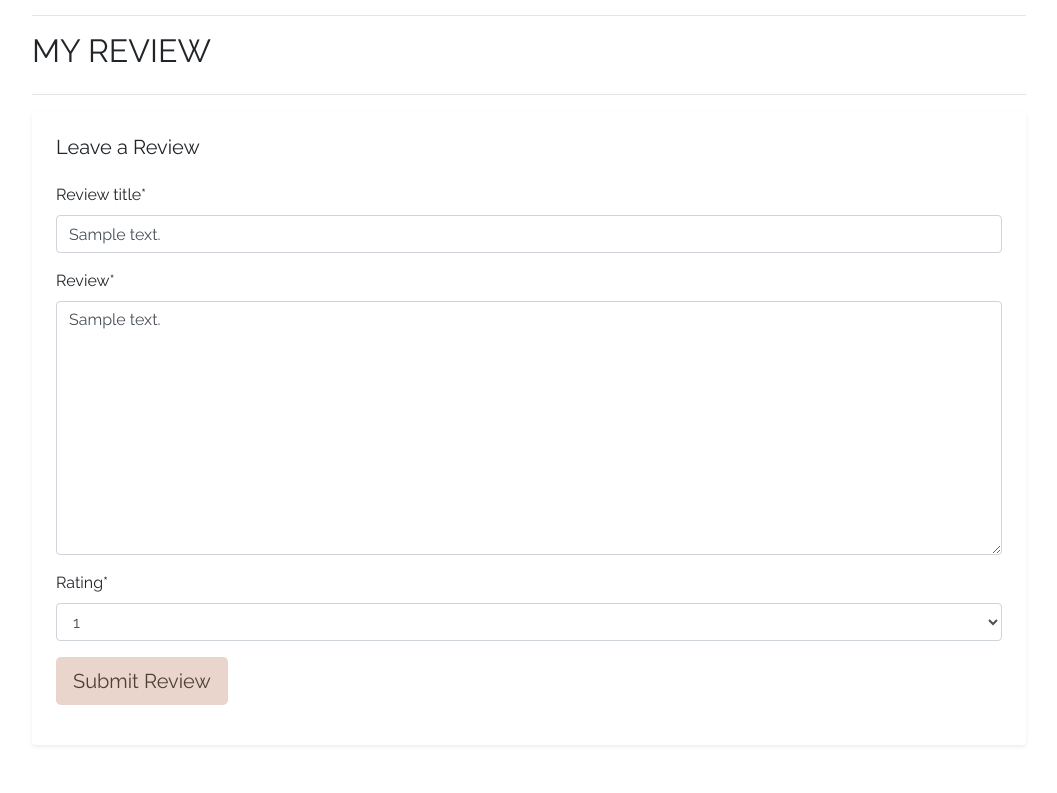
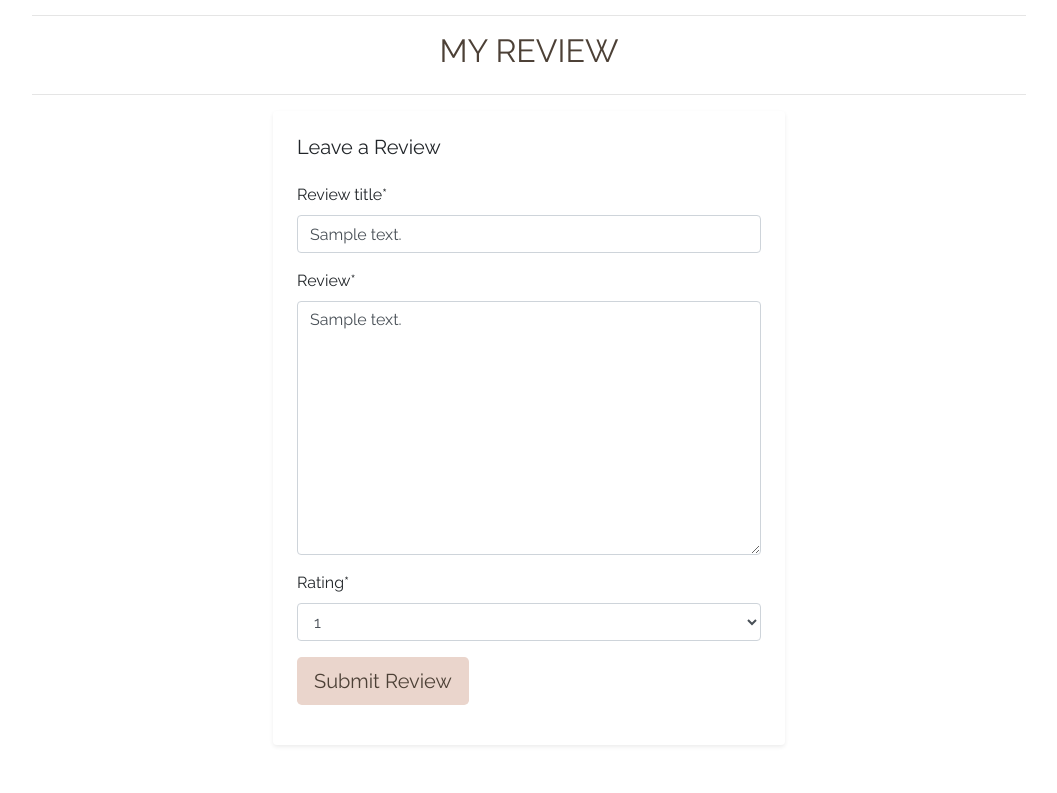
Before and after one commit to AudreyLL88/cw-store, a Django app: page /products/edit_review/1/ in a window 1280 px wide. Shown: the part 165-958 px from the top of the page, without its empty margins (111-1168 px from the left). Run offline with Django 3.2, Linux system fonts and the light colour scheme; a user stored in the database is signed in; tables that the repository leaves empty hold one stand-in row (values such as "Sample post"); some libraries are stand-ins or nearby versions; some web fonts are replaced.

Commit message:
Add comment and refactor edit review template in product app.

```diff
--- a/products/templates/products/edit_review.html
+++ b/products/templates/products/edit_review.html
@@ -12,25 +12,33 @@
 {% block content %}
 <div class="overlay"></div>
 <div class="container">
-    <div class="row">
-        <div class="col">
+
+    <!-- Header -->
+    <div class="row justify-content-center review-edit-header">
+        <div class="col-12 col-md-12">
             <hr>
-            <h2 class="logo-font mb-4">My Review</h2>
+            <h2 class="logo-font mb-4 text-full text-center">My Review</h2>
             <hr>
         </div>
     </div>
-    <div class="bg-white rounded shadow-sm p-4 mb-5 review-write">
-    <h5 class="mb-4 review-write-detail">Leave a Review</h5>
+
+    <!-- Form -->
+    <div class="row justify-content-center review-edit-form">
+        <div class=" col-12 col-md-6 bg-white rounded shadow-sm p-4 mb-5">
+            <h5 class="mb-4">Leave a Review</h5>
             <form method="POST" action="{% url 'edit_review' review.id %}" enctype="multipart/form-data">
                 <div class="form-group review-write-detail">
                     {% csrf_token %}
                     {{ form | crispy }}
                 </div>
+
+                <!-- Button -->
                 <div class="form-group review-write-detail">
                     <button class="btn btn-lg btn-full text-full" type="submit"> Submit Review
                     </button>
                 </div>
             </form>
+        </div>
     </div>
 </div>
 {% endblock %}
@@ -43,7 +51,7 @@ const sr = ScrollReveal({
     duration: 2000,
     reset: true
 })
-sr.reveal('.review-write', {delay: 400})
-sr.reveal('.review-write-detail', {delay: 600, interval: 200})
+sr.reveal('.review-edit-header', {delay: 400})
+sr.reveal('.review-edit-form', {delay: 600, interval: 200})
 </script>
 {% endblock %}
```
Also changed, not shown: products/templates/products/add_product.html (+12 -2 lines), products/templates/products/edit_product.html (+14 -2 lines). Lines whose indentation alone changed are shown as unchanged.
